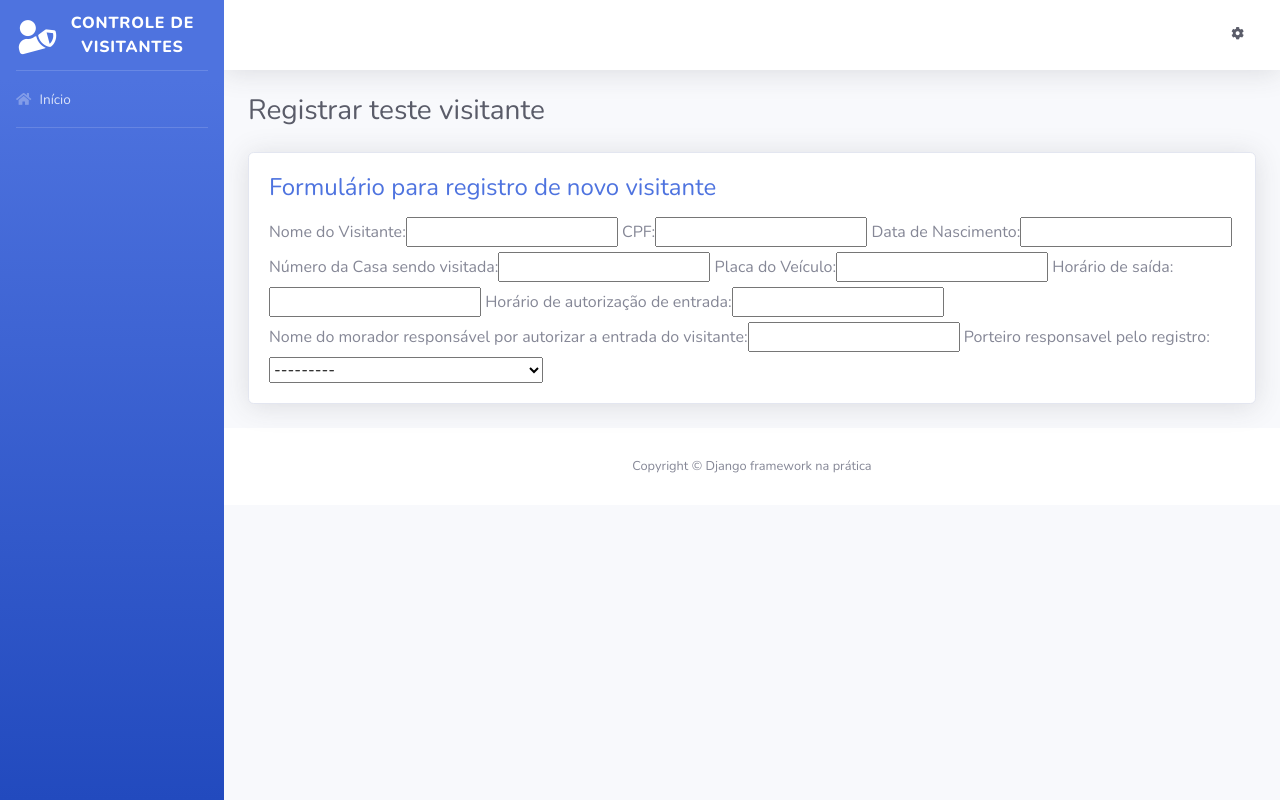
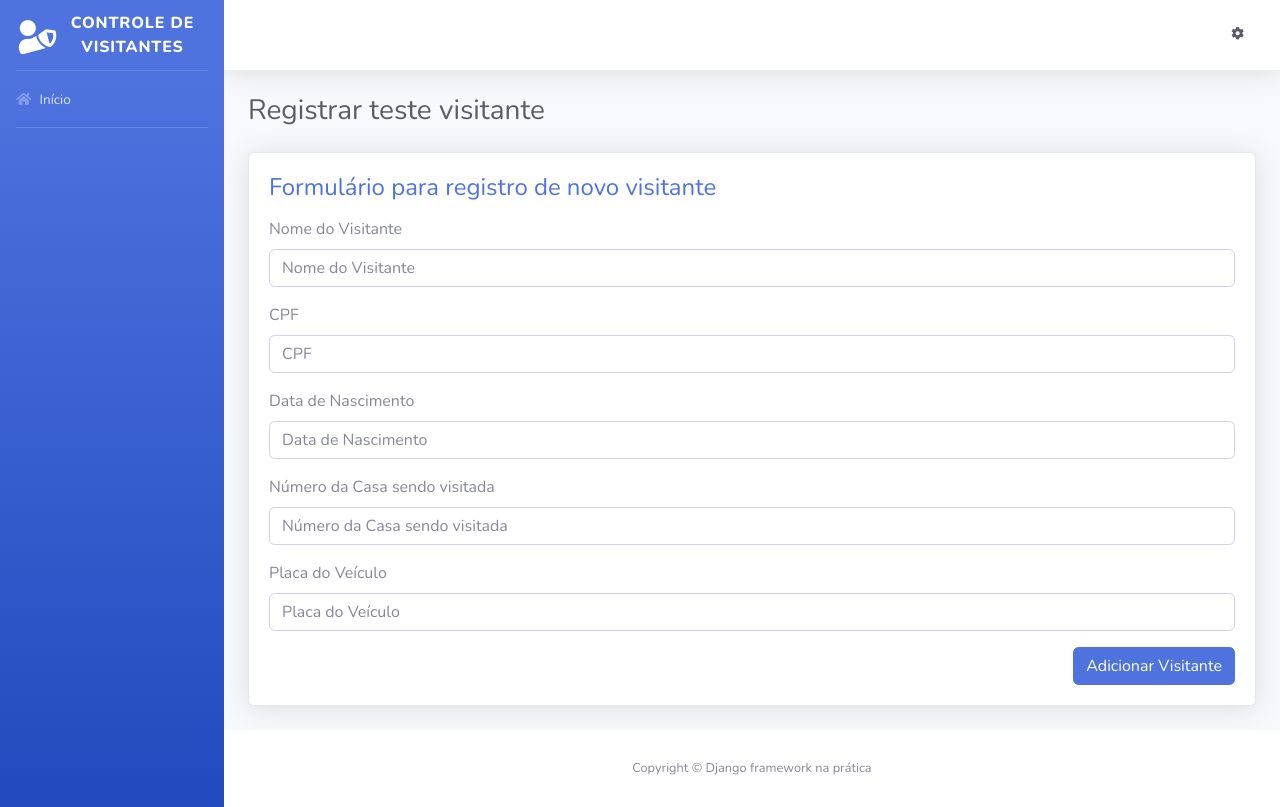
Before and after one commit to GustSilvaJR/Curso-Django, a Django app: page /register in a window 1280 px wide. Run offline with Django 3.2, Linux system fonts and the light colour scheme; data comes from the database, SQL or seed files in the repository; both versions use the stored data as it was after the commit; parts of the project's set-up code (start-up, migrations or seed data) failed here and were passed over; some libraries are stand-ins or nearby versions.

Commit message:
Error mensagem forms

```diff
--- a/controle_visitantes/settings.py
+++ b/controle_visitantes/settings.py
@@ -43,6 +43,10 @@ INSTALLED_APPS += [
     'usuarios',
     'projetos',
     'visitantes',
+]
+
+INSTALLED_APPS += [
+    'widget_tweaks',
 ]
 
 
--- a/templates/registrar_visitante.html
+++ b/templates/registrar_visitante.html
@@ -1,6 +1,6 @@
 {% extends "base.html"%}
 
-{% load bootstrap %}
+{% load widget_tweaks %}
 
 {% block conteudo %}
 <div class="container">
@@ -14,7 +14,40 @@
                 Formulário para registro de novo visitante
             </h4>
 
-            {{form|bootstrap }}
+    {% if form.errors %}
+        <h1>VAI TOMAR NO CU MLK ENCAPETADO</h1>
+        {% for field in form %}
+            {% if field.errors %}
+                {% for erro in field.errors %}
+                    <div class="alert alert-warning" role="alert">
+                        {{erro}}
+                    </div>
+                {% endfor %}
+            {% endif %}
+        {% endfor %}
+    {% endif %}
+
+
+            <form method="post">
+                <div class="form-row">
+                    {% csrf_token  %}
+
+                    {% for campo in form %}
+
+                        <div class="form-group col-md-12">
+                            <label> {{ campo.label }} {% if campo.label.required %} * {% endif %}  </label>
+                            {% render_field campo placeholder=campo.label  class="form-control" %}
+
+                        </div>
+                    {% endfor %}
+                </div>
+
+                <div class="text-right">
+                    <button type="submit" class="btn btn-primary">
+                        <span class="text">Adicionar Visitante</span>
+                    </button>
+                </div>
+            </form>
         </div>
     </div>
 </div>
--- a/visitantes/form.py
+++ b/visitantes/form.py
@@ -4,4 +4,23 @@ from django import forms
 class VisitanteForm(forms.ModelForm):
     class Meta:
         model = Visitante
-        fields = "__all__"
+        fields = (
+            "nome", "cpf", "data_nascimento", "numero_casa", "placa_veiculo"
+        )
+
+        error_messages = {
+            "nome":{
+                "required":"O nome completo do visitante é obrigatório para o registro"
+            },
+            "cpf":{
+                "required":"O CPF do visitante é obrigatório para o registro"
+            },
+            "data_nascimento":{
+                "required":"A data de nascimento do visitante é obrigatório para o registro",
+
+                "invalid":"Informe uma data de nascimento válida (DD/MM/AAAA)"
+            },
+            "numero_casa":{
+                "required":"O número da casa a ser visitada é obrigatório para o registro"
+            },
+        }
--- a/visitantes/views.py
+++ b/visitantes/views.py
@@ -1,4 +1,5 @@
-from django.shortcuts import render
+from django.contrib import messages
+from django.shortcuts import render, redirect
 from .form import VisitanteForm
 
 # Create your views here.
@@ -7,6 +8,23 @@ def registrar_visitantes(request):
 
     form = VisitanteForm()
 
+    if request.method=="POST":
+        form = VisitanteForm(request.POST)
+
+        if form.is_valid():
+            processamento = form.save(commit=False)
+
+            processamento.registrado_por = request.user.porteiro
+
+            processamento.save()
+
+            messages.success(
+                request,
+                "Visitante registrado com sucesso"
+            )
+
+            return redirect("index")
+
     context = {
         "nome_pagina": "Registrar teste visitante",
         "form": form
```
Also changed, not shown: templates/index.html (+13 -22 lines), db.sqlite3.
